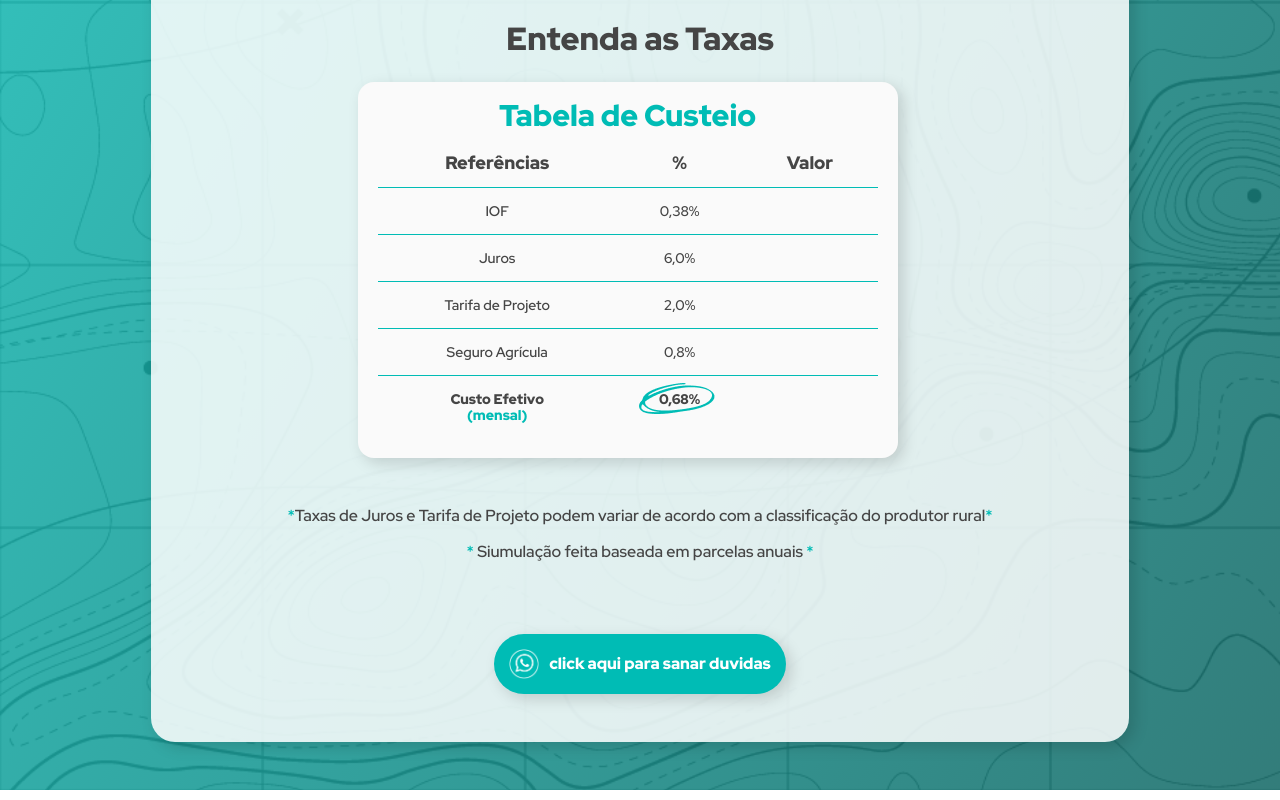
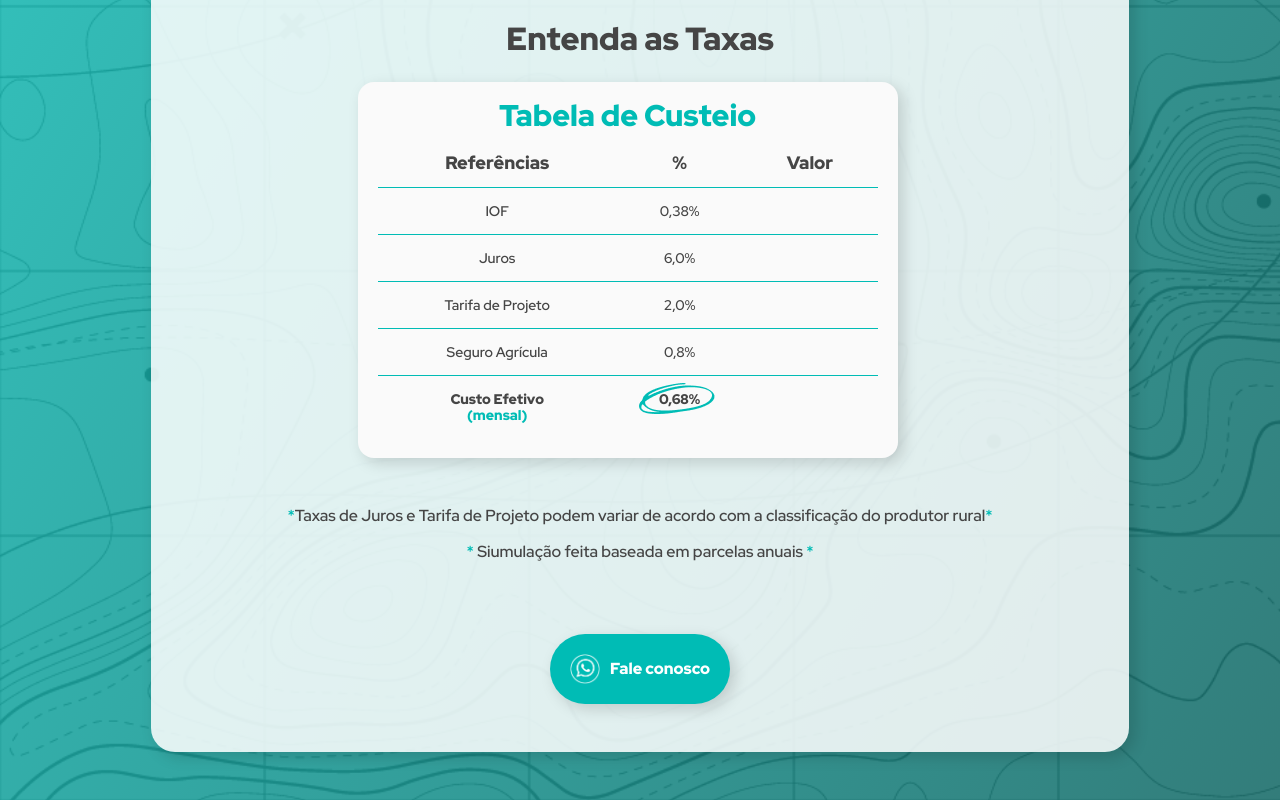
Before and after one commit to Srmess/simulador-ampla, a React (Create React App) app: page / in a window 1280 px wide. Shown: the part 523-1323 px from the top of the page. Built offline with nearby package versions, Linux system fonts and the light colour scheme.

Commit message:
setting the favicon, changing the whatsapp button and setting the input to recive numbers after dot or period

```diff
--- a/public/index.html
+++ b/public/index.html
@@ -7,10 +7,10 @@
     <link rel="preconnect" href="https://fonts.googleapis.com">
     <link rel="preconnect" href="https://fonts.gstatic.com" crossorigin>
     <link href="https://fonts.googleapis.com/css2?family=Red+Hat+Display:wght@600;900&display=swap" rel="stylesheet">
-
     <link rel="stylesheet" href="./rest.css">
 
-    <title>Simulador</title>
+    <title>Simulador de credito AMPLA</title>
+    <link rel="icon" type="image/x-icon" href="./favicon.svg">
   </head>
   <body>
     <div id="root"></div>
--- a/src/components/functions/functions.js
+++ b/src/components/functions/functions.js
@@ -33,22 +33,3 @@ export const onSubmit = (data) => {
 
   // document.getElementById("cet2").textContent = String(sifao+somaporc2.toLocaleString("pt-BR", {maximumFractionDigits: 2, minimumFractionDigits: 2}));
 };
-
-
-//function para expandir a sanfona apos o click
-export const expand = () =>{
-    var acc = document.getElementsByClassName("sanfona");
-    var i=0;
-
-      for (i = 0; i < acc.length; i++) {
-        acc[i].addEventListener("click", function() {
-          this.classList.toggle("active");
-          var panel = this.nextElementSibling;
-          if (panel.style.maxHeight) {
-            panel.style.maxHeight = null;
-          } else {
-            panel.style.maxHeight = panel.scrollHeight + "px";
-          }
-        });
-      }
-}
--- a/src/components/newComponents/button.js
+++ b/src/components/newComponents/button.js
@@ -8,7 +8,7 @@ export const WhatsappButton = () =>{
             <a href="https://api.whatsapp.com/send/?phone=553333216768&text=Ol%C3%A1%21+Agradecemos+por+entrar+em+contato+com+a+AMPLA+Geourbanismo%21+++Em+breve+um+de+nossos+atendentes+ir%C3%A1+conversar+com+voc%C3%AA.++Se+quiser%2C+pode+adiantar+pra+gente+como+podemos+te+ajudar.&type=phone_number&app_absent=0">
                 <button>
                     <img src={iconwhatsapp} alt="whatsapp icon"/>
-                    click aqui para sanar duvidas
+                    Fale conosco
                 </button>
             </a>
         </Divbutton>
--- a/src/components/newComponents/cards/Cards.js
+++ b/src/components/newComponents/cards/Cards.js
@@ -10,9 +10,8 @@ export const Cardinput = () =>{
     return(
         <Cardinputstyle>
             <h1>De quanto você precisa?</h1>
-
             <form onSubmit={handleSubmit(onSubmit)}>
-                <input type="number" autoComplete="off" {...register("number")} />
+                <input type="number" step="0.01" autoComplete="off" {...register("number")}/>
                 <button type="submit" id="button">Simular</button>
             </form>
         </Cardinputstyle>
--- a/src/styles/mainStyle.js
+++ b/src/styles/mainStyle.js
@@ -166,7 +166,7 @@ export const Divbutton = styled.div`
 
     button{
         display: flex;
-        padding: 15px;
+        padding: 20px;
         align-items: center;
 
         font-family: 'Red Hat Display';
@@ -182,7 +182,7 @@ export const Divbutton = styled.div`
         background-color: #00BCB5;
 
         border: none;
-        border-radius: 50px;
+        border-radius: 40px;
 
         cursor: pointer;
 
```
Also changed, not shown: public/favicon.svg (added). Lines whose indentation alone changed are shown as unchanged.
